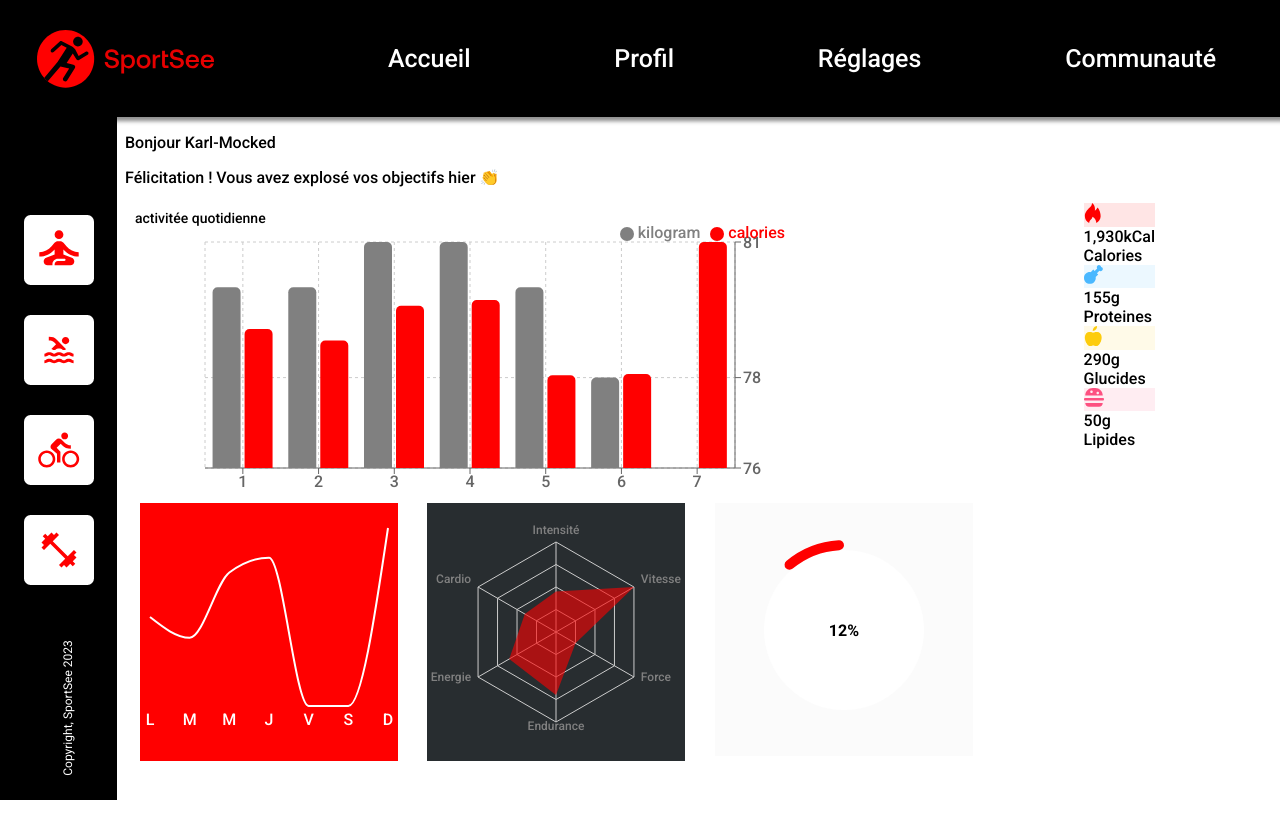
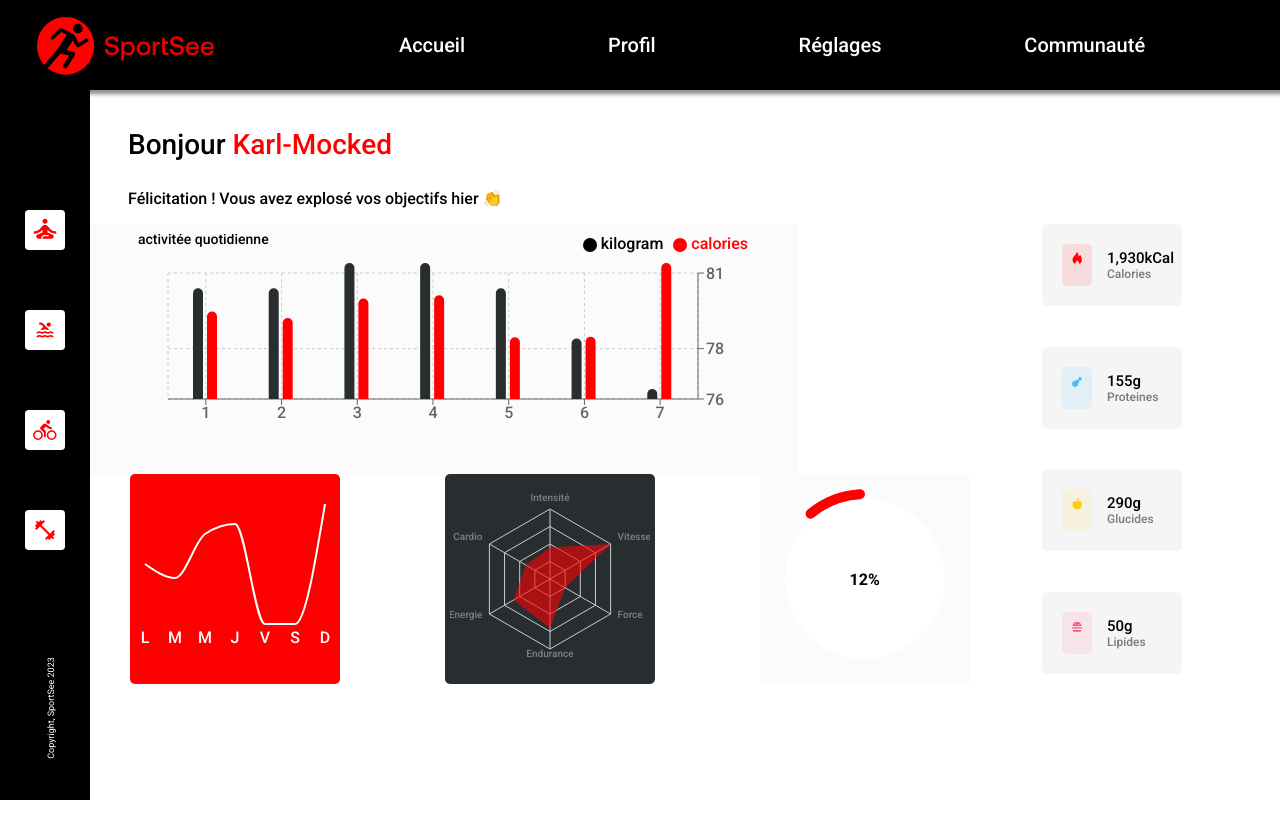
Before and after one commit to Nellylie/sportsee-p12, a React (Create React App) app in the folder sportsee/: page /#/Profil/12 in a window 1280 px wide. Shown: the top 838 px of the page. After the commit the page ends 800 px from the top, so only its background shows below. Built offline with nearby package versions, Linux system fonts and the light colour scheme.

Commit message:
feat(style): travail sur l'apparence des graphics

```diff
--- a/sportsee/src/componentsRecharts/Barschart.jsx
+++ b/sportsee/src/componentsRecharts/Barschart.jsx
@@ -1,4 +1,4 @@
-import { BarChart, Bar, XAxis, YAxis, CartesianGrid, Tooltip, Legend} from 'recharts';
+import { BarChart, Bar, XAxis, YAxis, CartesianGrid, Tooltip, Legend, Rectangle, ResponsiveContainer} from 'recharts';
 
 function getTopThreeUniqueKilograms(data) {
   const uniqueKilograms = [...new Set(data.map(item => item.kilogram))].sort((a, b) => b - a);
@@ -25,21 +25,50 @@ const CustomYAxisTick = ({ x, payload, position }) => {
   );
 };
 
+const CustomTooltip = ({ active, payload }) => {
+  if (active && payload && payload.length) {
+    return (
+      <div style={{
+        backgroundColor: 'red',
+        padding: '2px',
+        fontSize:'10px',
+        color:'white',
+        textAlign:'center'
+      }}>
+        <p>{`${payload[0].value} Kg`}</p>
+        <p>{`${payload[1].value} Kcal`}</p>
+      </div>
+    );
+  }
+  return null;
+};
+const CustomBar = (props) => {
+  const { x, y, width, height, ...others } = props;
+  const newY = y - 10;
+  const newHeight = height + 10;
+  return <Rectangle {...others} x={x} y={newY} width={width} height={newHeight} />;
+};
 
 function Barschart({data}) {
   const topThreeKilograms = getTopThreeUniqueKilograms(data);
   const maxKilogram = Math.max(...topThreeKilograms);
   const minKilogram = Math.min(...topThreeKilograms);
-
   const calorieDomain = [0, maxKilogram * 2];
 
-  return (<BarChart
-    width={700}
-    height={300}
+  return (
+    <div style={{ backgroundColor: '#FBFBFB', padding: '10px', width: '700px', height: '230px', aspectRatio: '16/9' }}>
+
+      <ResponsiveContainer
+        width={"100%"}
+        height={200}
+      >
+        <BarChart
+          width={600}
+          height={200}
           data={data}
           margin={{ top: 20, right: 30, left: 80, bottom: 5 }}
         >
-    <text x={10} y={20} fontSize={14} fontWeight="bold">
+          <text x={50} y={10} fontSize={14} fontWeight="bold">
           activitée quotidienne
           </text>
           <CartesianGrid strokeDasharray="3 3" />
@@ -58,30 +87,27 @@ function Barschart({data}) {
               );
             }}
           />
-
-
-
           <YAxis
             yAxisId="left"
             orientation="left"
             domain={calorieDomain}
             hide={true}
           />
-    <Tooltip />
-    <Bar radius={[5, 5, 0, 0]} yAxisId="right" dataKey="kilogram" fill="#808080" />
-    <Bar radius={[5, 5, 0, 0]} yAxisId="left" dataKey="calories" fill="#ff0000" />
-
-
+          <Tooltip content={<CustomTooltip />} />
+          <Bar radius={[5, 5, 0, 0]} yAxisId="right" dataKey="kilogram" fill="#282D30" barSize={10} shape={<CustomBar />}/>
+          <Bar radius={[5, 5, 0, 0]} yAxisId="left" dataKey="calories" fill="#ff0000" barSize={10} shape={<CustomBar />}/>
           <Legend
             align="right"
             verticalAlign="top"
-      wrapperStyle={{ paddingLeft: '40px' }}
+            wrapperStyle={{ paddingLeft: '40px', top:"0px" }}
             payload={[
-        { value: 'kilogram', type: 'circle', id: 'ID01', color: '#808080' },
+              { value: 'kilogram', type: 'circle', id: 'ID01', color: '#282D3' },
               { value: 'calories', type: 'circle', id: 'ID02', color: '#ff0000' }
             ]}
           />
         </BarChart>
+      </ResponsiveContainer>
+    </div>
   );
 }
 
--- a/sportsee/src/componentsRecharts/Lineschart.jsx
+++ b/sportsee/src/componentsRecharts/Lineschart.jsx
@@ -13,7 +13,7 @@ function SessionsTooltip({ payload, active }) {
 }
 function Lineschart({data}) {
   return (
-    <div style={{ backgroundColor: 'red', width: '258px', height: 'auto', aspectRatio: '1/1' }}>
+    <div style={{ backgroundColor: 'red', borderRadius:'5px', padding:'5px', width: '200px', height: '200px', aspectRatio: '1/1' }}>
       <ResponsiveContainer width="100%" height="100%" aspect={1}>
         <LineChart
           data={data}
--- a/sportsee/src/componentsRecharts/Radarchart.jsx
+++ b/sportsee/src/componentsRecharts/Radarchart.jsx
@@ -4,17 +4,18 @@ export default function HexaRadarChart({data}) {
   const reversedData = [...data].reverse();
 
   return (
-    <div style={{ backgroundColor: '#282D30', width: '258px', height: 'auto', aspectRatio: '1/1' }}>
+    <div style={{ backgroundColor: '#282D30', borderRadius:'5px',
+      width:'200px', height: '200px', padding:'5px', aspectRatio: '1/1' }}>
       <ResponsiveContainer width="100%" height="100%" aspect={1}>
         <RadarChart
           cx="50%"
           cy="50%"
-          outerRadius={90}
+          outerRadius={70}
           data={reversedData}
         >
           <PolarGrid gridType="polygon" />
           <PolarAngleAxis dataKey="kind"
-            tick={{ fontSize: '12px' }}
+            tick={{ fontSize: '10px' }}
           />
           <Tooltip
           />
--- a/sportsee/src/componentsRecharts/Radialchart.jsx
+++ b/sportsee/src/componentsRecharts/Radialchart.jsx
@@ -9,10 +9,12 @@ export default function Radialchart({ data }) {
 
   return (
     <div style={{
-      width: 258,
-      height: 253,
+      width: '200px',
+      height: '200px',
       backgroundColor: '#FBFBFB',
       display: 'flex',
+      padding:'5px',
+      borderRadius:'5px',
       alignItems: 'center',
       justifyContent: 'center',
       position: 'relative'
--- a/sportsee/src/style/_cards.scss
+++ b/sportsee/src/style/_cards.scss
@@ -1,17 +1,23 @@
+.cards{
+    display:flex;
+    flex-direction: column;
+    justify-content: space-between;
+}
+
 .cards-container{
     display: flex;
     flex-direction: row;
     justify-content: flex-start;
-    width:200px;
-    margin:60px 20px;
+    width:100px;
+    margin:0px 20px 10px 20px;
     background-color: rgba(0, 0, 0, 0.039);
     border-radius: 5px;
     height:fit-content;
-    padding:30px;
+    padding:20px;
 }
 .cards-img{
-    width:20px;
-    padding:10px 20px;
+    width:10px;
+    padding:5px 10px;
     border-radius: 5px;
 
 }
@@ -24,8 +30,8 @@
  justify-content: flex-start;
  align-items: flex-start;
  text-align: left;
- width:30px;
- font-size: 20px;
+ width:20px;
+ font-size: 15px;
  padding: 5px 15px;
 }
 
--- a/sportsee/src/style/_global.scss
+++ b/sportsee/src/style/_global.scss
@@ -8,7 +8,7 @@ $font: 'Roboto', sans-serif;
 
 main{
 
-margin: 117px;
+margin: 100px 70px;
 display:flex;
 flex-direction:column;
 }
--- a/sportsee/src/style/_head.scss
+++ b/sportsee/src/style/_head.scss
@@ -1,7 +1,7 @@
 .header-main {
   position: fixed;
   width:100%;
-  height:117px;
+  height:90px;
   top:0;
   display: flex;
   align-items: center;
@@ -16,18 +16,20 @@
 
 .navbar {
   width: 100%;
+
+  margin-left:-60px;
 }
 
 .navbarList {
   display: flex;
-  justify-content: space-around;
+  justify-content: space-evenly;
 }
 
 .navbarListItem {
   list-style-type: none;
   font-style: normal;
   font-weight: 400;
-  font-size: 25px;
+  font-size: 20px;
   line-height: 24px;
   color: white;
   text-decoration: none;
--- a/sportsee/src/style/_profil.scss
+++ b/sportsee/src/style/_profil.scss
@@ -1,6 +1,15 @@
 .home-welcome{
     width:100%;
+    margin:auto 50px;
 
+}
+.home-welcome-p{
+    font-size:28px;
+
+}
+.home-welcome-p span{
+    font-size:28px;
+    color:red;
 }
 
 .container-profil{
@@ -12,24 +21,25 @@
     width:100%;
 }
 .barchart-container{
-    width:fit-content;
+    width:100%;
     margin:auto;
 }
 .container-line-radar-radial{
     display:flex;
     justify-content: space-around;
     flex-direction: row;
-    width:90%;
+    width:100%;
 }
 .linechart-container{
-    width:fit-content;
+    width:90%;
     margin:auto;
 }
 .radarchart-container{
-    width:fit-content;
+    width:90%;
+
     margin:auto;
 }
 .radialchart-container{
-    width:fit-content;
+    width:90%;
     margin:auto;
 }
--- a/sportsee/src/style/_sidebar.scss
+++ b/sportsee/src/style/_sidebar.scss
@@ -4,7 +4,7 @@
     position:fixed;
     flex-direction: column;
     justify-content: center;
-    width:117px;
+    width:90px;
     background-color: black;
     display:flex;
     height:100%;
@@ -16,18 +16,18 @@
     display:flex;
     flex-direction: column;
     justify-content:center;
-    margin:auto;
+    margin:-40px auto 0 auto;
 }
 .main__icones-container .svg{
     margin:auto;
-    width: 70px;
+    width: 40px;
 }
 .main__copyright-container {
     height:auto;
 }
 .main__copyright-container p{
     font-weight: 400;
-    font-size: 12px;
+    font-size: 9px;
     line-height: 24px;
     transform: rotate(-90deg);
     color: white;
--- a/sportsee/src/style/main.scss
+++ b/sportsee/src/style/main.scss
@@ -1,4 +1,5 @@
 @import "./global";
 @import "./head";
 @import "./sidebar";
-@import "./profil"
+@import "./profil";
+@import "./cards";
```
Also changed, not shown: sportsee/src/services/ModelisationData.jsx (deleted, +0 -70 lines). Lines whose indentation alone changed are shown as unchanged.
